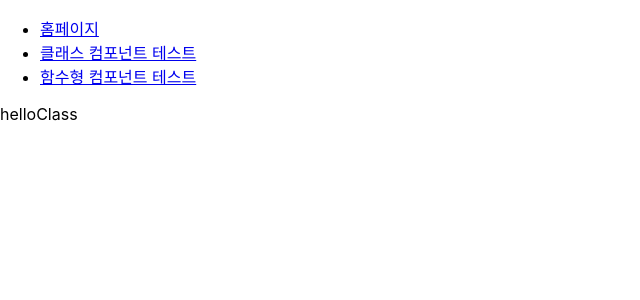
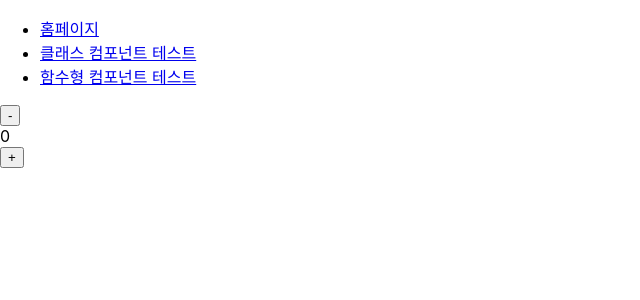
Before and after one commit to Limelig/hello-functionalcomponent, a React (Create React App) app: page /helloClass in a window 1280 px wide. Shown: the top 300 px of the page, without its empty margins (0-640 px from the left). Built offline with nearby package versions, Linux system fonts and the light colour scheme.

Commit message:
class components

```diff
--- a/package.json
+++ b/package.json
@@ -35,5 +35,8 @@
       "last 1 firefox version",
       "last 1 safari version"
     ]
+  },
+  "devDependencies": {
+    "prettier": "^2.3.1"
   }
 }
--- a/src/App.js
+++ b/src/App.js
@@ -6,6 +6,7 @@ import {
   Link
 } from "react-router-dom";
 import { HelloClass } from './HelloClass/HelloClass'
+import { HelloFunction } from './HelloFunction/HelloFunction'
 
 function App() {
   return (
@@ -32,7 +33,7 @@ function App() {
             <HelloClass />
           </Route>
           <Route path="/hellofunctional" exact={true}>
-            함수형 컴포넌트 테스트
+            <HelloFunction />
           </Route>
         </Switch>
       </div>
--- a/src/HelloClass/HelloClass.js
+++ b/src/HelloClass/HelloClass.js
@@ -1,16 +1,34 @@
-import React from 'react'
+import React from "react";
 
 export class HelloClass extends React.Component {
-    componentDidMount() {
-        console.log('Mount')
-    }
+  constructor(props) {
+    super(props);
 
-    componentDidUpdate() {
-        console.log('Updated')
-    }
+    this.state = { number: 0 };
+  }
 
-    render() {
-        return <div>helloClass</div>
-    }
+  componentDidMount() {
+    console.log("Mount");
+  }
 
+  componentDidUpdate() {
+    console.log("Updated");
+  }
+
+  onMinus() {
+    this.setState({ number: this.state.number - 1 });
+  }
+  onPlus() {
+    this.setState({ number: this.state.number + 1 });
+  }
+
+  render() {
+    return (
+      <>
+        <button onClick={() => this.onMinus()}>-</button>
+        <div>{this.state.number}</div>
+        <button onClick={() => this.onPlus()}>+</button>
+      </>
+    );
+  }
 }
--- /dev/null
+++ b/src/HelloFunction/HelloFunction.js
@@ -0,0 +1,3 @@
+export const HelloFunction = () => {
+    return <div>HelloFunction</div>
+}
```
Also changed, not shown: 1 other file (tests, documents, lock files or other folders).
